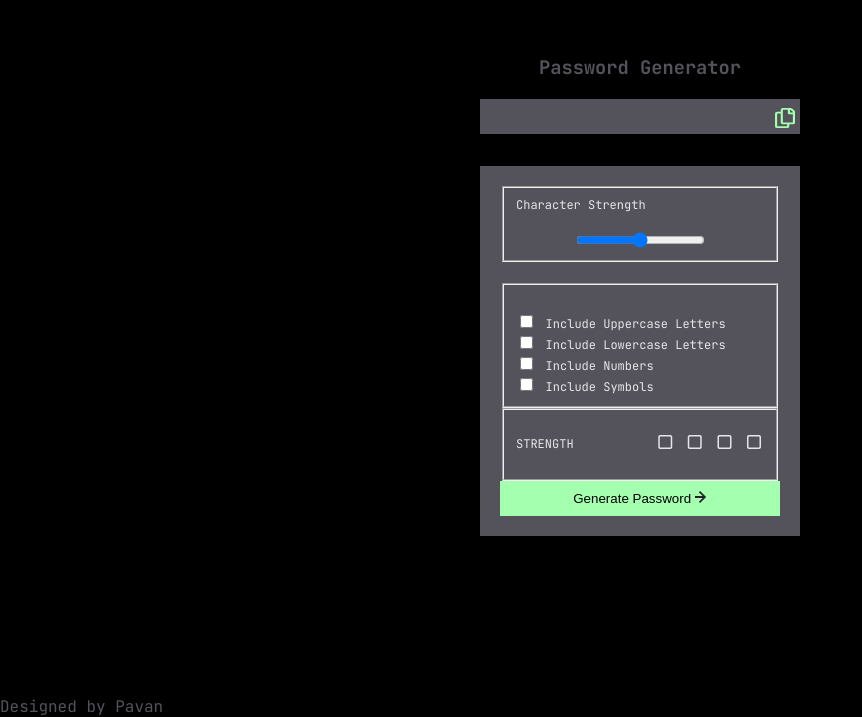
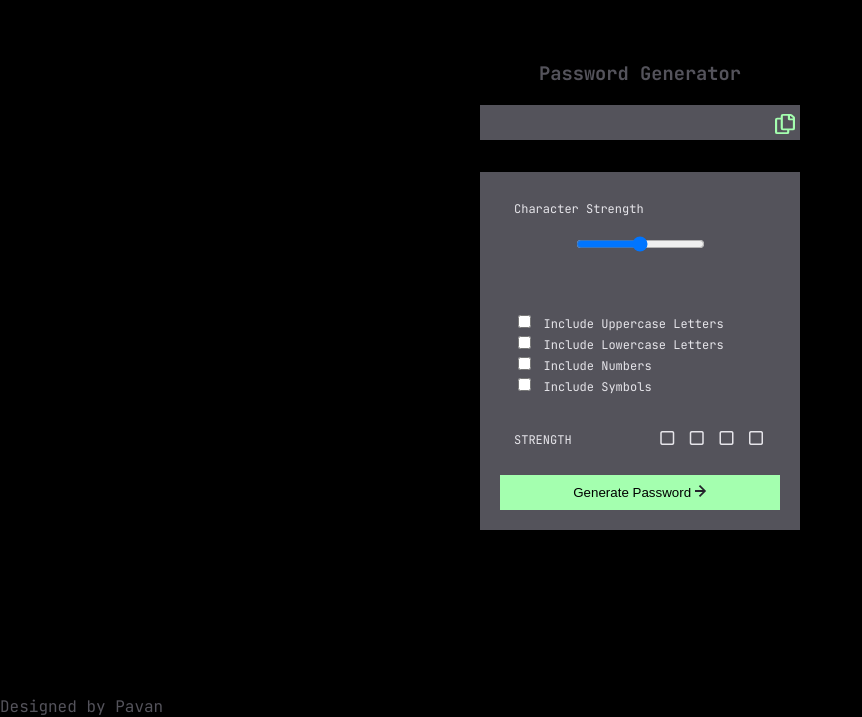
Before and after one commit to projectpk5/password-generator-app, a plain HTML site: page index.html in a window 1280 px wide. Shown: the part 124-841 px from the top of the page, without its empty margins (0-862 px from the left). Drawn offline with Linux system fonts and the light colour scheme.

Commit message:
Update to reflect semantic HTML styling in style.css

```diff
--- a/style.css
+++ b/style.css
@@ -36,6 +36,7 @@ body {
     text-align: center;
     align-items: center;
     justify-content: center;
+    border: none;
 }
 
 .subIndex {
@@ -45,6 +46,10 @@ body {
     align-items: center;
     justify-content: space-between;
     margin-bottom: 1rem;
+}
+
+.checkBoxes {
+    border: none;
 }
 
 label {
@@ -61,6 +66,7 @@ input[type="checkbox"] {
     flex-direction: row;
     justify-content: space-between;
     align-items: center;
+    border: none;
 }
 
 .passGen {
```
